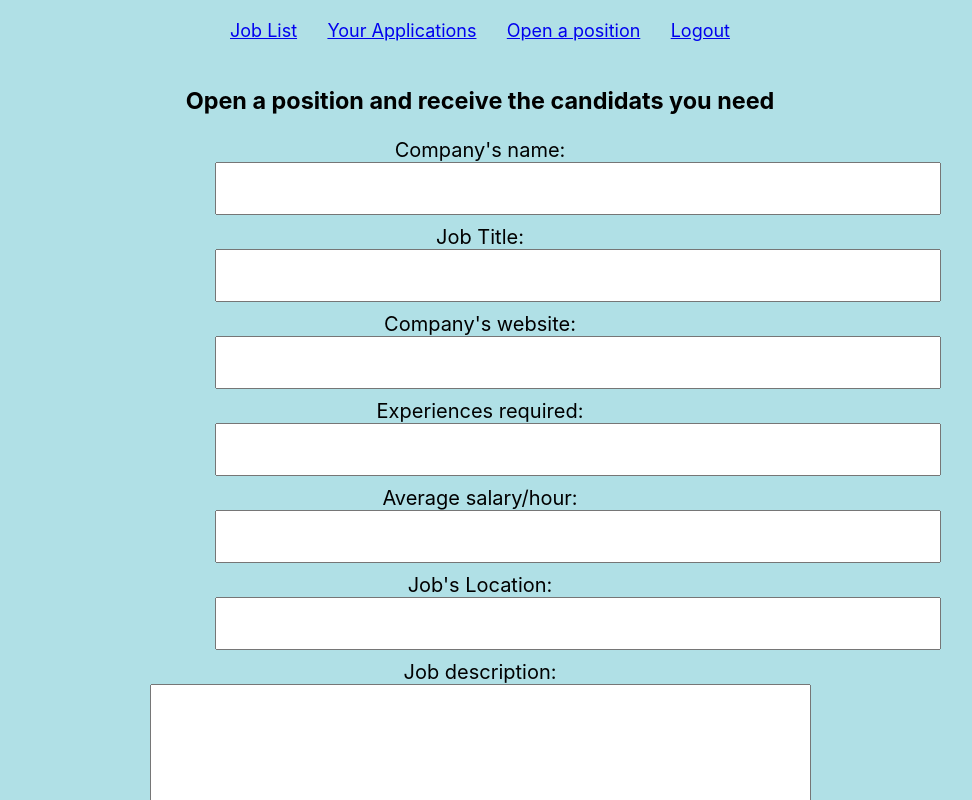
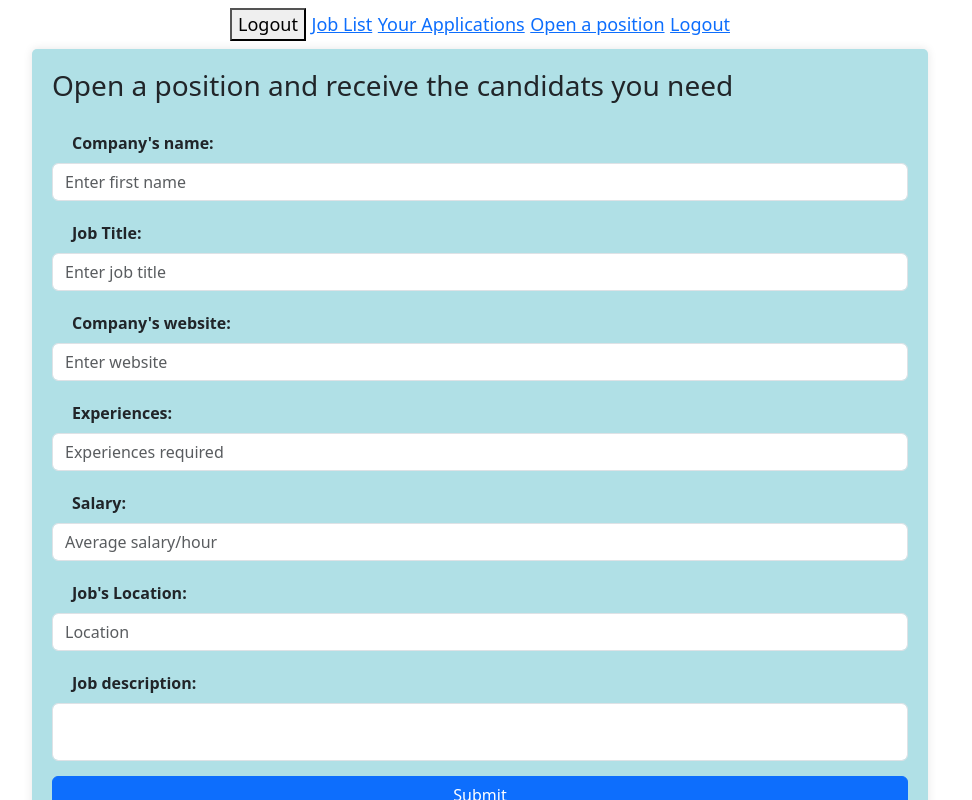
Before and after one commit to Kandedriva/final_project, a React (Create React App) app: page /create-Job in a window 1280 px wide. Shown: the top 800 px of the page, without its empty margins (160-1132 px from the left). Built offline with nearby package versions, Linux system fonts and the light colour scheme.

Commit message:
Add bootstrap to the project and Rewrite the code in CreateJob compnent to using bootstrap and add costum CSS in index.css

```diff
--- a/package.json
+++ b/package.json
@@ -6,7 +6,9 @@
     "@testing-library/jest-dom": "^5.17.0",
     "@testing-library/react": "^13.4.0",
     "@testing-library/user-event": "^13.5.0",
+    "bootstrap": "^5.3.1",
     "react": "^18.2.0",
+    "react-bootstrap": "^2.8.0",
     "react-dom": "^18.2.0",
     "react-router-dom": "^5.3.4",
     "react-scripts": "5.0.1",
--- a/src/components/App.js
+++ b/src/components/App.js
@@ -8,6 +8,7 @@ import JobApplication from "./JobApplication";
 import NavBar from "./NavBar";
 import ApplicationList from "./ApplicationList";
 import AvailableJobList from "./AvailableJobList";
+import Try from "./Try";
 
 
 
@@ -17,7 +18,6 @@ function App(){
 
   return(
     <div>
-
 
     <NavBar/>
 
--- a/src/components/ApplicationList.js
+++ b/src/components/ApplicationList.js
@@ -13,12 +13,9 @@ useEffect(() => {
 
 }, []);
 
-function position(newpost){
-    setApplications([...applications, newpost])
-}
-
 return(
     <div>
+
             {applications.map((application)=>
             <JobApplicationFormat
             key={application.id}
@@ -30,7 +27,10 @@ return(
             availability={application.availability}
 
             />)}
-            <Route exact path="/apply" component={<JobApplication position={position}/>} />
+            <Route exact path="/apply" component={<JobApplication />} />
+
+
+
 
 
     </div>
--- a/src/components/CreateAccount.js
+++ b/src/components/CreateAccount.js
@@ -58,7 +58,6 @@ import { useHistory } from "react-router-dom";
                         lastName: "",
                         email: "",
                         password: ""})
-                    console.log(users)
                 })
                 history.push("/login")
 
--- a/src/components/CreateJob.js
+++ b/src/components/CreateJob.js
@@ -1,7 +1,15 @@
-import React, { useState } from "react";
-import AvailableJobFormat from "./AvailableJobFormat";
+
+import React, { useState } from 'react';
+import { Form, Button } from 'react-bootstrap';
+import FloatingLabel from 'react-bootstrap/FloatingLabel';
+
+/* Import Bootstrap CSS at the top */
+import 'bootstrap/dist/css/bootstrap.min.css';
+
+
 
 function CreateJob() {
+  const [openPosition, setOpenPosition] = useState([]);
     const [newJob, setnewJob] = useState({
         company: "",
         title: "",
@@ -19,6 +27,12 @@ function CreateJob() {
           [name]: value,
         })
       }
+
+      function addNewPostion(jobs){
+        setOpenPosition([...openPosition, jobs])
+
+      }
+
       function submitJob(event){
         event.preventDefault();
         const newjobForma = {
@@ -41,7 +55,7 @@ function CreateJob() {
       .then(response=>response.json())
       .then(jobs=>{
 
-   setnewJob(jobs)
+        addNewPostion(jobs)
       })
 
       setnewJob({
@@ -55,73 +69,55 @@ function CreateJob() {
       })
 
       }
+  return (
+    <div className="form-container info">
+            <h3>Open a position and receive the candidats you need</h3>
+
+      <Form className="" onSubmit={submitJob}>
+        <Form.Group controlId="formCompanyName" >
+          <Form.Label>Company's name:</Form.Label>
+          <Form.Control type="text" placeholder="Enter first name" name="company" value={newJob.company}  onChange={handleChange}/>
+        </Form.Group>
+
+        <Form.Group controlId="formJobTitle">
+          <Form.Label>Job Title:</Form.Label>
+          <Form.Control type="text" placeholder="Enter job title" name="title" value={newJob.title}  onChange={handleChange}/>
+        </Form.Group>
+
+        <Form.Group controlId="formWebsite">
+          <Form.Label>Company's website:</Form.Label>
+          <Form.Control type="link" placeholder="Enter website" name="link" value={newJob.link}  onChange={handleChange}/>
+        </Form.Group>
+
+        <Form.Group controlId="formExperience">
+          <Form.Label>Experiences:</Form.Label>
+          <Form.Control type="text" placeholder="Experiences required" name="experience" value={newJob.experience} onChange={handleChange}/>
+        </Form.Group>
+
+        <Form.Group controlId="formSalary">
+          <Form.Label>Salary:</Form.Label>
+          <Form.Control type="text" placeholder="Average salary/hour" name="salary" value={newJob.salary}  onChange={handleChange}/>
+        </Form.Group>
+
+        <Form.Group controlId="formLocation">
+          <Form.Label>Job's Location:</Form.Label>
+          <Form.Control type="text" placeholder="Location" name="location" value={newJob.location}  onChange={handleChange}/>
+        </Form.Group>
+
+        <Form.Group controlId="formDescription">
+          <Form.Label>Job description:</Form.Label>
+          <FloatingLabel controlId="floatingDescription" label="">
+        <Form.Control type="text" placeholder="" name="description" onChange={handleChange} value={newJob.description}/>
+      </FloatingLabel>        </Form.Group>
 
 
-    return (
-      <form className="createJob" action="index.html" method="post" onSubmit={submitJob}>
-        <h3>Open a position and receive the candidats you need</h3>
 
-                <label htmlFor="company">Company's name:</label>
-
-        <div className="jobCreation">
-          {/* <label htmlFor="company">Company's name:</label> */}
-
-          <input className="createJobInput" type="text" name="company" value={newJob.company}  onChange={handleChange}/>
+        <Button variant="primary" type="submit">
+          Submit
+        </Button>
+      </Form>
     </div>
-        <label htmlFor="title">Job Title:</label>
-
-        <div className="jobCreation">
-          {/* <label htmlFor="title">Job Title:</label> */}
-          <input className="createJobInput" type="text" name="title" value={newJob.title}  onChange={handleChange}/>
-        </div>
-        <label htmlFor="link">Company's website:</label>
-
-
-        <div className="jobCreation">
-          {/* <label htmlFor="link">Company's website:</label> */}
-          <input className="createJobInput" type="text" name="link" value={newJob.link}  onChange={handleChange}/>
-        </div>
-        <label htmlFor="experience">Experiences required:</label>
-
-
-        <div className="jobCreation">
-          {/* <label htmlFor="experience">Experiences required:</label> */}
-          <input className="createJobInput" type="text" name="experience" value={newJob.experience} onChange={handleChange}/>
-        </div>
-        <label htmlFor="salary">Average salary/hour:</label>
-
-
-        <div className="jobCreation">
-          {/* <label htmlFor="salary">Average salary/hour:</label> */}
-          <input className="createJobInput" type="text" name="salary" value={newJob.salary}  onChange={handleChange}/>
-        </div>
-        <label htmlFor="location">Job's Location:</label>
-
-        <div className="jobCreation">
-          {/* <label htmlFor="location">Job's Location:</label> */}
-          <input className="createJobInput" type="text" name="location" value={newJob.location}  onChange={handleChange}/>
-        </div>
-        <label htmlFor="description">Job description:</label>
-
-         <div className="description">
-          {/* <label htmlFor="description">Job description:</label> */}
-          <textarea name="description" rows="15" cols="80" onChange={handleChange} value={newJob.description}></textarea>
-        </div>
-
-        <button
-        className="signUpButton"
-        type="submit"
-        name="button"
-
-
-        >
-          Post the Job
-        </button>
-      </form>
   );
 }
 
-
-
-
 export default CreateJob;
--- a/src/components/JobApplication.js
+++ b/src/components/JobApplication.js
@@ -1,6 +1,6 @@
 import React, { useState } from "react";
 
-function JobApplication({position}) {
+function JobApplication() {
 
   const [newApplication, setNewApplication] = useState([]);
 
@@ -24,6 +24,10 @@ function JobApplication({position}) {
 
   }
 
+function newapplication(newpost){
+  setNewApplication([...newApplication, newpost])
+}
+
   function handleApplication(event){
     event.preventDefault();
     const newApplication ={
@@ -35,8 +39,6 @@ function JobApplication({position}) {
       availability: application.availability
 
     }
-
-
     fetch("https://phase-2-banckend.onrender.com/waitingList",{
       method: "POST",
       headers:{
@@ -45,7 +47,7 @@ function JobApplication({position}) {
       body: JSON.stringify(newApplication)
     })
     .then(response=>response.json())
-    .then(newpost=>position(newpost)
+    .then(newpost=>newapplication(newpost)
   )
 
 
--- a/src/components/Login.js
+++ b/src/components/Login.js
@@ -1,11 +1,10 @@
 import React, { useState } from "react";
 import { useHistory } from "react-router-dom";
-import Button from "./Button";
+import { Form, Button } from 'react-bootstrap';
 
 
 
 function Login() {
-    const [isLogIn, setisLogIn] = useState(false);
     const [mouseOver, setmouseOver] = useState(false);
 
 const [email, setEmail] = useState("");
@@ -29,7 +28,6 @@ function handleSubmit(event){
 event.preventDefault();
 
 if(validation()){
-  // console.log("Successfully Login")
   fetch(`https://phase-2-banckend.onrender.com/users`)
   .then(response=> response.json())
   .then(data=>{
@@ -42,35 +40,14 @@ if(validation()){
       if(dat.password === password){
         history.push("/")
       }else{
-        // alert("Please provide valides Password")
       }
 
     })
-    // if(Object.keys(data).length ===0){
-    //   alert("Please provide valides informations")
-
-
-    // }
-   // else{
-      // if(data.password === password){
-      //   history.push("/")
-      // }else{
-      //   alert("Please provide valides Password")
-      // }
-    //}
 
     console.log(data);
   })
   .catch((err)=>alert("Login failled due to" +err.message))
 }
-// const checkUser = usersArray.find((person)=>(person.fName===fName && person.lName===lName && person.password===password));
-
-// if(checkUser){
-//     setisLogIn(!isLogIn)
-//     history.redirect("/AvailableJobList")
-// }else{
-//     alert("We couldn't find an account with these information: Please try it again")
-// }
 
 }
 
@@ -88,19 +65,28 @@ function validation(){
   return result;
 }
     return (
+
       <div className="divi">
+
+<Form.Group controlId="formEmail">
+          <Form.Label>Email</Form.Label>
+          <Form.Control type="email" placeholder="Enter email" />
+        </Form.Group>
+
+        <Form.Group controlId="formPassword">
+          <Form.Label>Password</Form.Label>
+          <Form.Control type="password" placeholder="Enter password" />
+        </Form.Group>
+
+
       <nav><button className="goback" onClick={goBack}> Go back</button></nav>
-        <form className="loginForm" action="index.html" method="post" onSubmit={handleSubmit}>
+        <form className="mb-3 loginForm" action="index.html" method="post" onSubmit={handleSubmit}>
         <h1>Login</h1>
 
           <label htmlFor="fname">email</label><br />
           <input className="login" type="text" name="email" id="fname" placeholder="enter email"  onChange={(event)=>setEmail(event.target.value)}  value={email} /><br />
-          {/* <label htmlFor="lname">password</label><br />
-          <input className="login" type="text" name="lName" id="lname" placeholder="enter last name" onChange={handleChange} value={user.lName} /><br /> */}
           <label htmlFor="password">Password</label><br />
           <input className="login" type="password" name="password" id="password" placeholder="password" onChange={(event)=>setPassword(event.target.value)} value={password} autoComplete="false"/><br />
-          {/* <input className="check" type="checkbox" name="rememberMe" id="rememberMe" />
-          <label htmlFor="rememberMe">Remember me</label><br /> */}
           <button
           type="submit"
           name="button"
--- a/src/components/NavBar.js
+++ b/src/components/NavBar.js
@@ -1,15 +1,23 @@
 import React, { useState } from "react";
-import { NavLink } from "react-router-dom";
+import { NavLink, useHistory } from "react-router-dom";
+
 
 
 
 
 function NavBar(){
 
+    const history = useHistory();
+
+    function handleLogOut(){
+        sessionStorage.clear();
+        history.push("/logout")
+
+    }
     return (
 
-
     <div className="navbar">
+    <button onClick={handleLogOut}>Logout</button>
             <NavLink to="/" exact>
                 Job List
             </NavLink>
--- a/src/components/Welcome.js
+++ b/src/components/Welcome.js
@@ -1,4 +1,4 @@
-import React from "react";
+import React, { useEffect } from "react";
 import { useHistory } from "react-router-dom";
 
 
@@ -7,10 +7,11 @@ import { useHistory } from "react-router-dom";
 function Welcome() {
   const history = useHistory();
 
-  // function backToLogIn(){
-  //   history.goBack();
-  // }
+  useEffect(() => {
 
+    sessionStorage.clear();
+
+  }, []);
 function logInClick(){
   history.push("/login");
 }
--- a/src/index.css
+++ b/src/index.css
@@ -1,3 +1,5 @@
+
+
 
 body {
   background-color: powderblue;
@@ -64,7 +66,7 @@ label{
   }
 
   .createJob{
-    text-align: center;
+    /* text-align: center; */
     font-size: 20px;
     margin: 25px;
  /* width: 100%;
@@ -73,12 +75,14 @@ label{
 
 
     }
-    .createJobInput{
-      padding: 10px 200px 10px 200px ;
+    /* .createJobInput{
+      padding: 10px 0% 10px 0% ;
     margin-bottom: 10px;
-    font-size:25px
+    font-size:15px;
+    width: 25%;
 
-    }
+
+    } */
 
     .signUpButton{
       border-radius: 20px;
@@ -90,8 +94,9 @@ label{
     }
     .jobCreation{
       text-align: center;
-      padding:0 300px 0 300px;
+      /* padding:0 5% 0 5%; */
       margin:0 50px 0 50px;
+      width: 35%;
     }
     .homePage{
       text-align: center;
@@ -146,3 +151,45 @@ label{
     .goback{
       margin-left: 1100px;
     }
+    .company{
+
+      width: 20%;
+      background-color: aliceblue;
+    display: inline-block;
+      margin-right: 10%;
+
+    }
+
+
+    .form-container {
+      background-color: rgb(11, 14, 14);
+      max-width: 70%;
+      margin: 0 auto;
+      padding: 20px;
+      box-shadow: 0 0 10px rgba(0, 0, 0, 0.1);
+      border-radius: 5px;
+      background-color: #fff;
+    }
+
+    .form-group {
+      margin-bottom: 15px;
+    }
+
+    .form-label {
+      font-weight: bold;
+    }
+
+    .btn-primary {
+      width: 100%;
+      margin-top: 15px;
+    }
+
+    /* Media query for mobile responsiveness */
+    @media (max-width: 768px) {
+      .form-container {
+        max-width: 100%;
+      }
+    }
+    .info{
+      background-color: powderblue;
+    }
```
Also changed, not shown: src/components/AvailableJobList.js (+15 -0 lines), src/components/Try.js (added, +113 -0 lines), 1 other file (tests, documents, lock files or other folders). Lines whose indentation alone changed are shown as unchanged.
